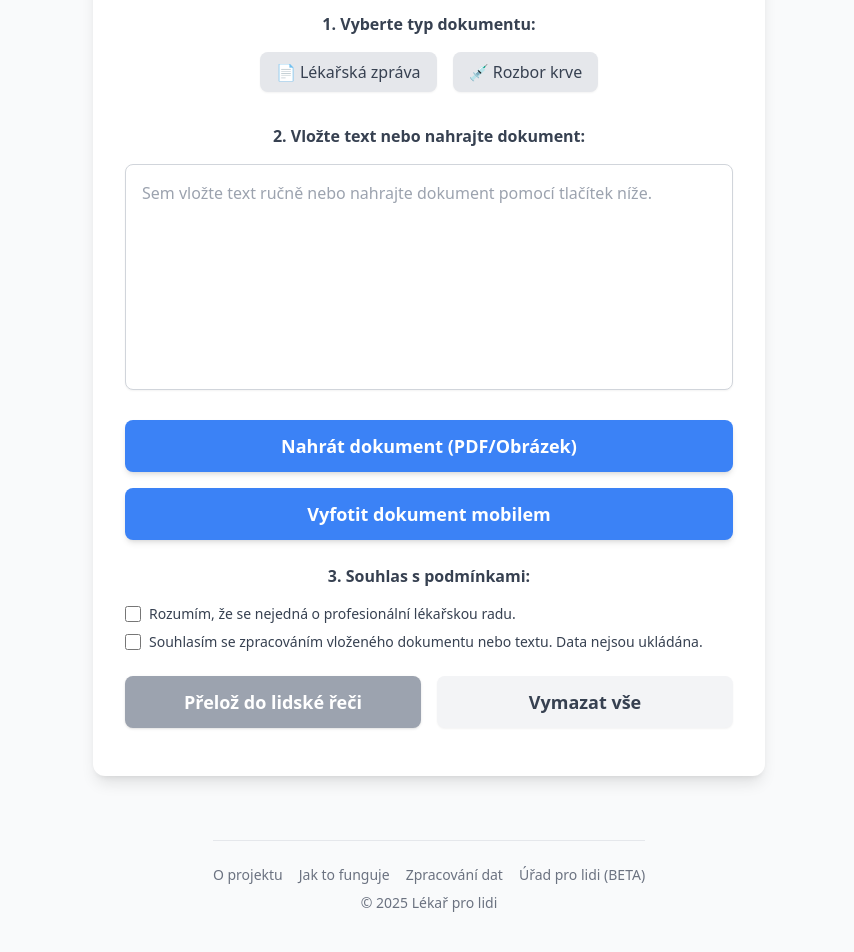
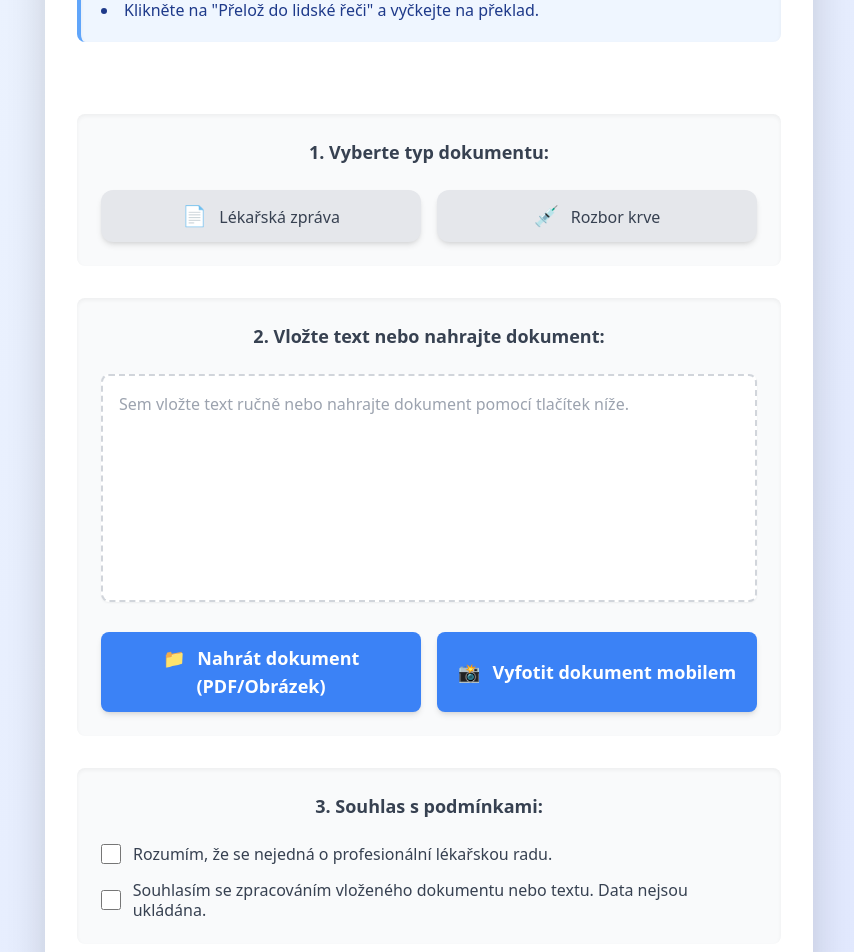
Before and after one commit to JiriTill/lekarprolidi, a React (Vite) app in the folder uradprolidi-main/: page / in a window 1280 px wide. Shown: the part 440-1392 px from the top of the page, without its empty margins (211-1065 px from the left). Built offline with nearby package versions, Linux system fonts and the light colour scheme.

Commit message:
Update home.jsx

```diff
--- a/uradprolidi-main/src/pages/home.jsx
+++ b/uradprolidi-main/src/pages/home.jsx
@@ -226,6 +226,9 @@ export default function Home() {
                     🏥 Oddělení / specializace:
                     (např. neurologie, urologie; pokud není uvedeno, napiš „Není uvedeno“)
 
+                    👤 Kdo je pacient:
+                    (věk, pohlaví, důvod návštěvy – pokud není uvedeno, napiš „Informace chybí“)
+
                     📄 Co se zjistilo:
                     (stručně popiš hlavní zjištění ze zprávy, co bylo pozorováno)
 
@@ -340,18 +343,18 @@ export default function Home() {
     };
 
     return (
-    <div className="min-h-screen bg-gray-50 flex flex-col items-center justify-center p-4">
-      <div className="w-full max-w-2xl bg-white p-8 rounded-xl shadow-lg my-8">
-        <h1 className="text-4xl font-extrabold text-center text-blue-700 mb-4">Lékař pro lidi</h1>
-        <p className="mb-8 text-center text-gray-700 text-lg"> {/* Increased mb-4 to mb-8 */}
+        <div className="min-h-screen bg-gradient-to-br from-blue-50 to-indigo-100 flex flex-col items-center p-4">
+            <div className="w-full max-w-3xl bg-white p-8 rounded-xl shadow-2xl my-8"> {/* Increased max-w and shadow */}
+                <h1 className="text-5xl font-extrabold text-center text-blue-800 mb-4 tracking-tight">Lékař pro lidi</h1> {/* Larger, darker, tighter spacing */}
+                <p className="mb-10 text-center text-gray-700 text-xl leading-relaxed"> {/* Larger, more relaxed leading */}
                     Lékařské zprávy jsou někdy oříškem i pro samotné lékaře. <br />
                     Proto jsem vytvořil nástroj, který vám je přeloží do srozumitelné lidské řeči, člověčiny.
                 </p>
 
                 {/* Jak to funguje? section */}
-        <div className="bg-blue-50 border-l-4 border-blue-400 text-blue-900 p-4 rounded shadow text-sm mb-8"> {/* Increased mb-6 to mb-8 */}
-          <p className="font-semibold mb-2">Jak to funguje?</p>
-          <ul className="list-disc list-inside space-y-1">
+                <div className="bg-blue-50 border-l-4 border-blue-400 text-blue-900 p-5 rounded-lg shadow-inner text-base mb-10"> {/* Better padding, rounded, shadow-inner, larger font */}
+                    <p className="font-bold mb-3 text-lg">Jak to funguje?</p> {/* Bolder, larger */}
+                    <ul className="list-disc list-inside space-y-2"> {/* More spacing */}
                         <li>Vyberte, zda se jedná o Lékařskou zprávu nebo Rozbor krve.</li>
                         <li>Vložte text z dokumentu do textového pole, nebo nahrajte PDF či fotografii.</li>
                         <li>Souhlaste s podmínkami.</li>
@@ -359,56 +362,57 @@ export default function Home() {
                     </ul>
                 </div>
 
-            {/* START OF GOOGLE AD UNIT - MOVED LOCATION */}
-            {/* IMPORTANT: Replace YOUR_AD_CLIENT_ID and YOUR_AD_SLOT_ID with your actual AdSense IDs */}
-            <div className="my-4 flex justify-center">
+                {/* GOOGLE AD UNIT - Integrated more smoothly */}
+                <div className="my-8 flex justify-center">
                     <ins className="adsbygoogle"
                         style={{ display: 'block', textAlign: 'center' }}
                         data-ad-layout="in-article"
                         data-ad-format="fluid"
-                     data-ad-client="ca-pub-YOUR_AD_CLIENT_ID" // Replace with your AdSense Client ID (e.g., ca-pub-1234567890123456)
-                     data-ad-slot="YOUR_AD_SLOT_ID"></ins> {/* Replace with your AdSense Ad Slot ID (e.g., 1234567890) */}
+                        data-ad-client="ca-pub-YOUR_AD_CLIENT_ID" // Replace with your AdSense Client ID
+                        data-ad-slot="YOUR_AD_SLOT_ID"></ins> {/* Replace with your AdSense Ad Slot ID */}
                 </div>
-            {/* END OF GOOGLE AD UNIT - MOVED LOCATION */}
 
-        {/* Document type selection */}
-        <p className="text-center text-gray-700 font-semibold mb-4">1. Vyberte typ dokumentu:</p>
-        <div className="flex justify-center gap-4 mb-8"> {/* Increased mb-6 to mb-8 */}
+                {/* Section 1: Document type selection */}
+                <div className="bg-gray-50 p-6 rounded-lg shadow-inner mb-8"> {/* Card-like section */}
+                    <p className="text-center text-gray-700 font-semibold text-lg mb-6">1. Vyberte typ dokumentu:</p>
+                    <div className="flex flex-col sm:flex-row justify-center gap-4"> {/* Responsive layout for buttons */}
                         <button
-            className={`px-4 py-2 rounded-lg shadow-sm ${ /* Added rounded-lg shadow-sm */
-              selectedType === 'zprava' ? 'bg-blue-600 text-white hover:bg-blue-700' : 'bg-gray-200 hover:bg-gray-300 text-gray-700'
+                            className={`flex-1 px-6 py-3 rounded-xl shadow-md transition-all duration-200 ease-in-out transform hover:-translate-y-1 hover:shadow-lg focus:outline-none focus:ring-2 focus:ring-blue-500 focus:ring-opacity-50 ${
+                                selectedType === 'zprava' ? 'bg-blue-600 text-white font-bold' : 'bg-gray-200 hover:bg-gray-300 text-gray-700'
                             }`}
                             onClick={() => setSelectedType('zprava')}
                             disabled={loading}
                         >
-            📄 Lékařská zpráva
+                            <span className="text-xl mr-2">📄</span> Lékařská zpráva
                         </button>
                         <button
-            className={`px-4 py-2 rounded-lg shadow-sm ${ /* Added rounded-lg shadow-sm */
-              selectedType === 'rozbor' ? 'bg-blue-600 text-white hover:bg-blue-700' : 'bg-gray-200 hover:bg-gray-300 text-gray-700'
+                            className={`flex-1 px-6 py-3 rounded-xl shadow-md transition-all duration-200 ease-in-out transform hover:-translate-y-1 hover:shadow-lg focus:outline-none focus:ring-2 focus:ring-blue-500 focus:ring-opacity-50 ${
+                                selectedType === 'rozbor' ? 'bg-blue-600 text-white font-bold' : 'bg-gray-200 hover:bg-gray-300 text-gray-700'
                             }`}
                             onClick={() => setSelectedType('rozbor')}
                             disabled={loading}
                         >
-            💉 Rozbor krve
+                            <span className="text-xl mr-2">💉</span> Rozbor krve
                         </button>
                     </div>
+                </div>
 
-        {/* Text input / preview area */}
-        <p className="text-center text-gray-700 font-semibold mb-4">2. Vložte text nebo nahrajte dokument:</p>
+                {/* Section 2: Text input / preview area and upload buttons */}
+                <div className="bg-gray-50 p-6 rounded-lg shadow-inner mb-8"> {/* Card-like section */}
+                    <p className="text-center text-gray-700 font-semibold text-lg mb-6">2. Vložte text nebo nahrajte dokument:</p>
                     {!hasContent ? (
                         <textarea
-            placeholder="Sem vložte text ručně nebo nahrajte dokument pomocí tlačítek níže." // New placeholder
-            className="p-4 border border-gray-300 rounded-lg bg-white shadow-sm resize-none w-full mb-6" /* Added rounded-lg, shadow-sm, mb-6 */
+                            placeholder="Sem vložte text ručně nebo nahrajte dokument pomocí tlačítek níže."
+                            className="p-4 border-2 border-dashed border-gray-300 rounded-lg bg-white shadow-sm resize-none w-full min-h-[160px] mb-6 focus:outline-none focus:border-blue-500 transition-colors" /* Dashed border, larger min-height, focus style */
                             rows={8}
                             value={processedText}
                             onChange={(e) => setProcessedText(e.target.value)}
                             disabled={loading}
                         />
                     ) : (
-          <div className="bg-gray-100 border border-gray-300 rounded-lg p-4 mb-6 text-gray-700 text-sm overflow-auto max-h-40 shadow-sm"> {/* Added rounded-lg, shadow-sm, mb-6 */}
-            <h3 className="font-semibold mb-2">Nahraný/vložený text:</h3>
-            <pre className="whitespace-pre-wrap text-wrap">{processedText}</pre>
+                        <div className="bg-blue-50 border-2 border-blue-300 rounded-lg p-4 mb-6 text-gray-800 text-sm overflow-auto max-h-48 shadow-md"> {/* Enhanced preview */}
+                            <h3 className="font-bold mb-2 text-base text-blue-700">Nahraný/vložený text:</h3>
+                            <pre className="whitespace-pre-wrap text-wrap text-gray-700">{processedText}</pre>
                         </div>
                     )}
 
@@ -430,75 +434,76 @@ export default function Home() {
                     />
 
                     {/* Upload buttons */}
-        <div className="flex flex-col gap-4 mb-6"> {/* Increased mb-4 to mb-6 */}
+                    <div className="flex flex-col sm:flex-row gap-4"> {/* Responsive layout for buttons */}
                         <button
-            className="bg-blue-500 text-white py-3 rounded-lg text-lg font-semibold hover:bg-blue-600 transition shadow-md"
+                            className="flex-1 bg-blue-500 text-white py-3 rounded-lg text-lg font-semibold hover:bg-blue-600 transition shadow-md focus:outline-none focus:ring-2 focus:ring-blue-500 focus:ring-opacity-50"
                             onClick={() => fileUploadRef.current.click()}
                             disabled={loading}
                         >
-            Nahrát dokument (PDF/Obrázek)
+                            <span className="mr-2">📁</span> Nahrát dokument (PDF/Obrázek)
                         </button>
                         <button
-            className="bg-blue-500 text-white py-3 rounded-lg text-lg font-semibold hover:bg-blue-600 transition shadow-md"
+                            className="flex-1 bg-blue-500 text-white py-3 rounded-lg text-lg font-semibold hover:bg-blue-600 transition shadow-md focus:outline-none focus:ring-2 focus:ring-blue-500 focus:ring-opacity-50"
                             onClick={() => cameraCaptureRef.current.click()}
                             disabled={loading}
                         >
-            Vyfotit dokument mobilem
+                            <span className="mr-2">📸</span> Vyfotit dokument mobilem
                         </button>
+                    </div>
+                </div>
+
+                {/* Section 3: Consent checkboxes */}
+                <div className="bg-gray-50 p-6 rounded-lg shadow-inner mb-8"> {/* Card-like section */}
+                    <p className="text-center text-gray-700 font-semibold text-lg mb-6">3. Souhlas s podmínkami:</p>
+                    <div className="space-y-4"> {/* More spacing */}
+                        <label className="flex items-center text-gray-700 text-base cursor-pointer"> {/* Larger font, pointer cursor */}
+                            <input
+                                type="checkbox"
+                                className="form-checkbox h-5 w-5 text-blue-600 rounded mr-3" /* Larger checkbox, rounded */
+                                checked={consentChecked}
+                                onChange={(e) => setConsentChecked(e.target.checked)}
+                                disabled={loading}
+                            />
+                            <span className="leading-tight">Rozumím, že se nejedná o profesionální lékařskou radu.</span>
+                        </label>
+                        <label className="flex items-center text-gray-700 text-base cursor-pointer">
+                            <input
+                                type="checkbox"
+                                className="form-checkbox h-5 w-5 text-blue-600 rounded mr-3"
+                                checked={gdprChecked}
+                                onChange={(e) => setGdprChecked(e.target.checked)}
+                                disabled={loading}
+                            />
+                            <span className="leading-tight">Souhlasím se zpracováním vloženého dokumentu nebo textu. Data nejsou ukládána.</span>
+                        </label>
+                    </div>
                 </div>
 
                 {/* Status message display */}
                 {uploadStatusMessage && (
-          <div className={`p-3 rounded-lg mb-6 text-sm ${ /* Added rounded-lg, mb-6 */
-            uploadStatusMessage.startsWith('✅') ? 'bg-green-100 text-green-800' :
-            (uploadStatusMessage.startsWith('⚠️') ? 'bg-red-100 text-red-800' :
-            'bg-orange-100 text-orange-800')
+                    <div className={`p-4 rounded-lg mb-8 text-base font-medium ${ /* Larger padding, mb, font */
+                        uploadStatusMessage.startsWith('✅') ? 'bg-green-100 text-green-800 border border-green-200' :
+                        (uploadStatusMessage.startsWith('⚠️') ? 'bg-red-100 text-red-800 border border-red-200' :
+                        'bg-orange-100 text-orange-800 border border-orange-200')
                     }`}>
                         {uploadStatusMessage}
                     </div>
                 )}
 
-        {/* Consent checkboxes */}
-        <p className="text-center text-gray-700 font-semibold mb-4">3. Souhlas s podmínkami:</p>
-        <div className="mb-6 space-y-2"> {/* Increased mb-4 to mb-6 */}
-          <label className="flex items-center text-gray-700 text-sm">
-            <input
-              type="checkbox"
-              className="form-checkbox h-4 w-4 text-blue-600 mr-2"
-              checked={consentChecked}
-              onChange={(e) => setConsentChecked(e.target.checked)}
-              disabled={loading}
-            />
-            Rozumím, že se nejedná o profesionální lékařskou radu.
-          </label>
-          <label className="flex items-center text-gray-700 text-sm">
-            <input
-              type="checkbox"
-              className="form-checkbox h-4 w-4 text-blue-600 mr-2"
-              checked={gdprChecked}
-              onChange={(e) => setGdprChecked(e.target.checked)}
-              disabled={loading}
-            />
-            Souhlasím se zpracováním vloženého dokumentu nebo textu. Data nejsou ukládána.
-          </label>
-        </div>
-
                 {/* Submit and Clear buttons */}
-        <div className="flex gap-4 mb-4">
+                <div className="flex flex-col sm:flex-row gap-4 mb-8"> {/* Responsive layout, more mb */}
                     <button
-            className={`flex-1 py-3 rounded-lg text-lg font-semibold transition shadow ${ /* Changed shadow to shadow-md if you want consistency with upload buttons */
+                        className={`flex-1 py-4 rounded-xl text-xl font-bold transition-all duration-200 ease-in-out transform hover:-translate-y-1 hover:shadow-lg focus:outline-none focus:ring-2 focus:ring-blue-500 focus:ring-opacity-50 ${
                             consentChecked && gdprChecked && hasContent && !loading
                                 ? 'bg-blue-600 text-white hover:bg-blue-700'
                                 : 'bg-gray-400 text-white cursor-not-allowed'
                         }`}
                         onClick={handleSubmit}
-            // Disabled if no type selected, no content, consents not checked, or loading
                         disabled={!selectedType || !consentChecked || !gdprChecked || !hasContent || loading}
                     >
-            {/* Conditional content for loading spinner */}
                         {loading ? (
                             <span className="flex items-center justify-center">
-                <span className="animate-spin rounded-full h-5 w-5 border-b-2 border-white mr-2"></span>
+                                <span className="animate-spin rounded-full h-6 w-6 border-b-2 border-white mr-3"></span> {/* Larger spinner */}
                                 Překládám...
                             </span>
                         ) : (
@@ -506,9 +511,8 @@ export default function Home() {
                         )}
                     </button>
 
-          {/* "Vymazat vše" button with refined style */}
                     <button
-            className={`flex-1 py-3 rounded-lg text-lg font-semibold transition shadow-sm ${
+                        className={`flex-1 py-4 rounded-xl text-xl font-bold transition-all duration-200 ease-in-out transform hover:-translate-y-1 hover:shadow-lg focus:outline-none focus:ring-2 focus:ring-gray-400 focus:ring-opacity-50 ${
                             loading ? 'bg-gray-400 text-white cursor-not-allowed' : 'bg-gray-100 text-gray-700 hover:bg-gray-200'
                         }`}
                         onClick={handleClear}
@@ -520,10 +524,10 @@ export default function Home() {
 
                 {/* Loading indicator for translation */}
                 {loading && (
-          <div className="flex flex-col items-center text-blue-600 text-sm mt-4">
-            <p className="mb-1">⏳ Překlad může trvat až 60 vteřin. Díky za trpělivost.</p>
+                    <div className="flex flex-col items-center text-blue-700 text-base mt-4"> {/* Darker blue, larger font */}
+                        <p className="mb-2">⏳ Překlad může trvat až 60 vteřin. Díky za trpělivost.</p>
                         <div className="flex items-center gap-2">
-              <span className="animate-spin">🔄</span>
+                            <span className="animate-spin text-2xl">🔄</span> {/* Larger icon */}
                             <span>Zpracovávám... ({seconds}s)</span>
                         </div>
                     </div>
@@ -531,14 +535,14 @@ export default function Home() {
 
                 {/* Output section */}
                 {output && (
-          <div className="mt-10">
-            <h2 className="text-2xl font-semibold mb-4 text-gray-800">Výstup:</h2>
+                    <div className="mt-12 border-t pt-8 border-gray-200"> {/* More top margin, subtle border */}
+                        <h2 className="text-3xl font-bold mb-6 text-blue-800 text-center">Výsledek překladu:</h2> {/* Larger, bolder, centered */}
                         {renderStructuredOutput()}
                         <FeedbackForm />
                     </div>
                 )}
             </div>
-      <Footer />
+            <Footer /> {/* Footer remains unchanged */}
         </div>
     );
 }
```
Lines whose indentation alone changed are shown as unchanged.
